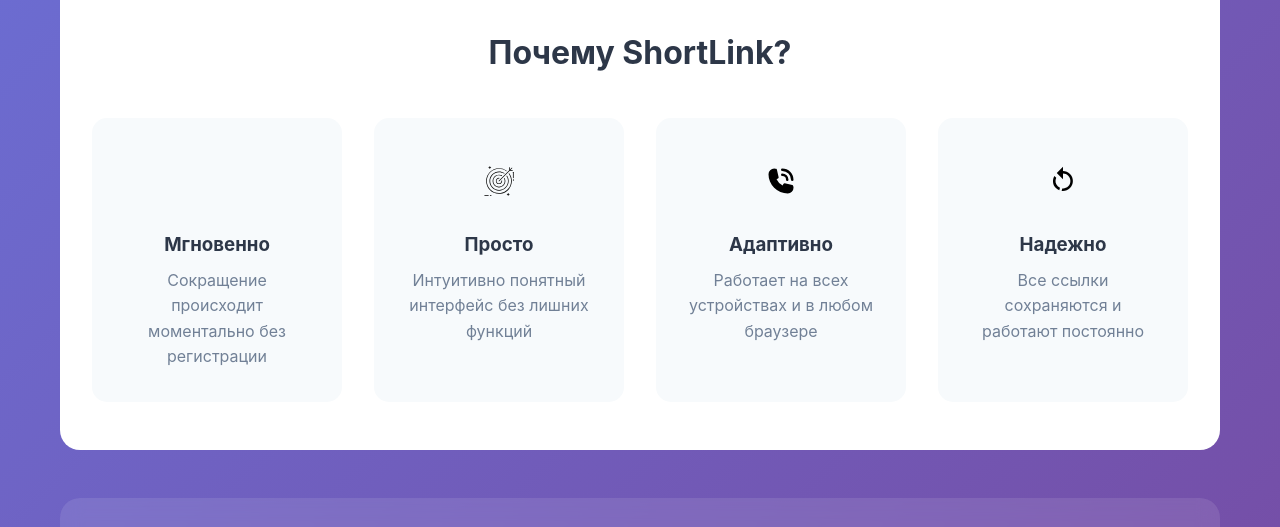
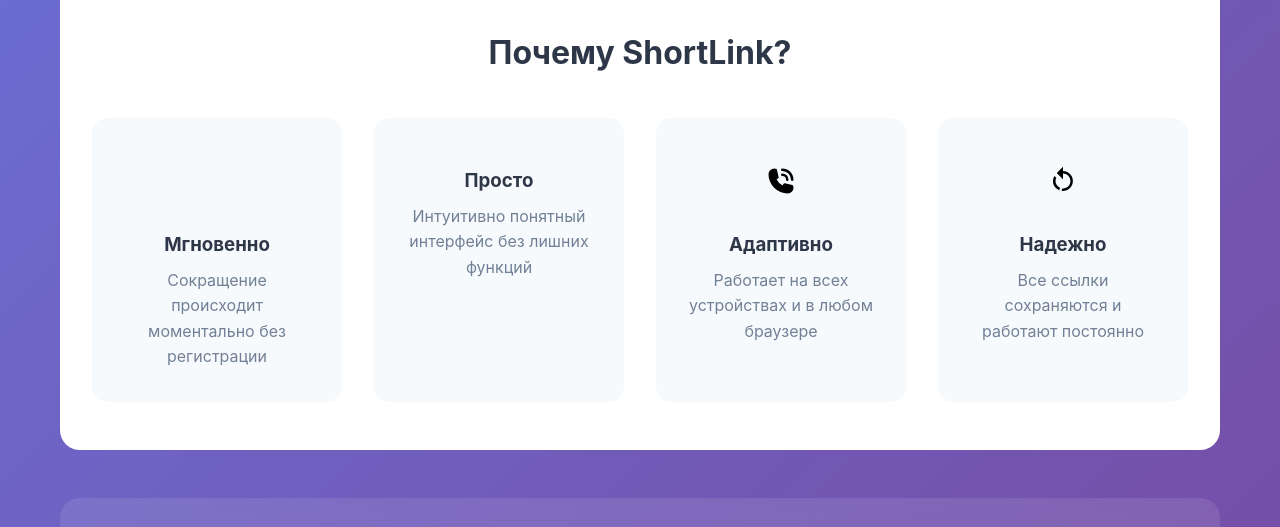
Before and after one commit to EtiihW/ShortLink, a website: page public/index.html in a window 1280 px wide. Shown: the part 1147-1674 px from the top of the page. Drawn offline with Linux system fonts and the light colour scheme; no server answers.

Commit message:
Update index.html

```diff
--- a/public/index.html
+++ b/public/index.html
@@ -101,7 +101,6 @@
                     </div>
                     <div class="feature">
                         <div class="feature-icon">
-                            <svg width="30" height="30" viewBox="0 0 65 65">
                                 <g>
                                     <path d="M9.5,62.8h-8c-0.4,0-0.8,0.3-0.8,0.8s0.3,0.8,0.8,0.8h8c0.4,0,0.8-0.3,0.8-0.8S9.9,62.8,9.5,62.8z"/>
                                     <path d="M15.5,62.8h-2c-0.4,0-0.8,0.3-0.8,0.8s0.3,0.8,0.8,0.8h2c0.4,0,0.8-0.3,0.8-0.8S15.9,62.8,15.5,62.8z"/>
```
